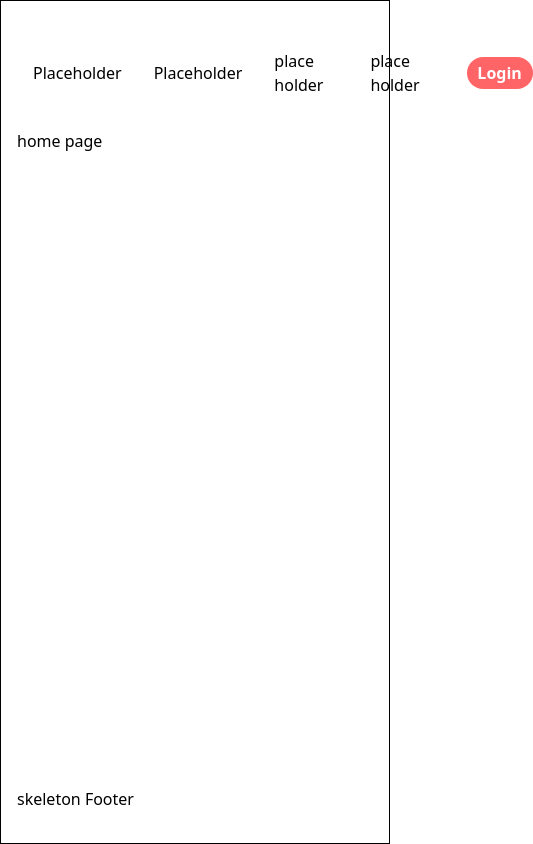
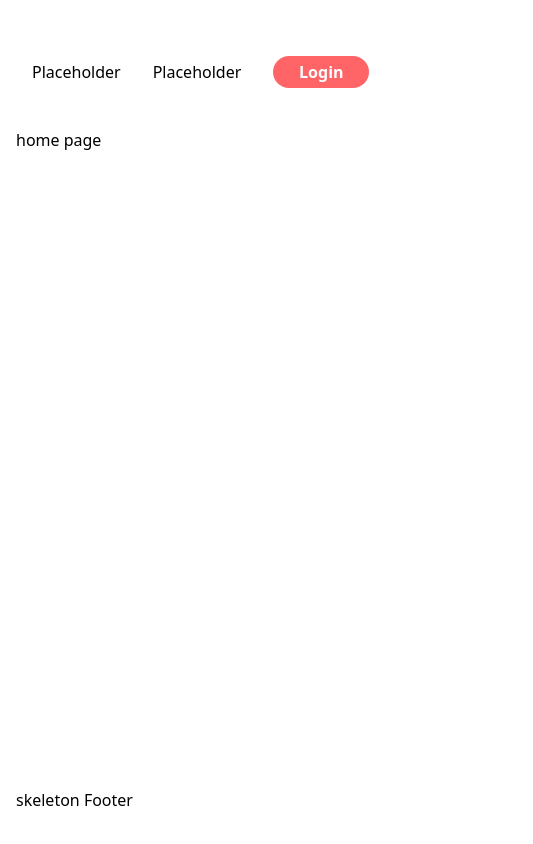
Before and after one commit to William-Ta0/H4H, a React (Vite) app in the folder app/: page / in a window 390 px wide. Shown: the whole page, 533 px wide, since content can reach past the window. Built offline with nearby package versions, Linux system fonts and the light colour scheme.

Commit message:
header base implemented

```diff
--- a/app/src/components/Header.tsx
+++ b/app/src/components/Header.tsx
@@ -10,19 +10,21 @@ interface HeaderProps {
 export const Header: React.FC<HeaderProps> = ({children}) => {
 
     return (
-        <div className="h-full flex flex-col justify-center iterms-center ">
-            <div className = "flex flex-row justify-between items-center   ">
+        <div className="h-full flex flex-col justify-center iterms-center  ">
+            <div className = "flex flex-row justify-between items-center ">
                 <div className="h-full flex flex-row justify-around items-center space-x-8  mx-4 " >
                     <div>Placeholder </div>
                     <div>Placeholder</div>
                 </div>
 
-                    <div className=" h-full  flex flex-grow justify-center items-center hidden md:flex ">
+                    <div className=" h-full  flex flex-grow justify-center items-center hidden md:flex">
                         <SearchInput/>
                     </div>
-                <div className="h-full flex flex-row justify-between items-center  space-x-8 mx-4" >
-                    <div> place holder</div>
-                    <div> place holder</div>
+                <div className="h-full hidden sm:flex flex-row justify-between items-center  space-x-8 mx-4" >
+                        <div> place holder</div>
+                        <div> place holder</div>
+                </div>
+                <div className='h-full flex flex-row justify-center items-center space-x-8 mx-4'>
                     <Button title={"login"} to={""}/>
                 </div>
 
--- a/app/src/components/SearchInput/SearchInput.tsx
+++ b/app/src/components/SearchInput/SearchInput.tsx
@@ -23,7 +23,7 @@ export default function SearchInput() {
 
 
     return (
-        <div className=" h-12 w-[70%] flex flex-row rounded-full  border "
+        <div className=" h-12 min-w-[12rem] w-[70%] flex flex-row rounded-full  border "
              onMouseEnter={(e)=> mouseEnter(e,"Search what we are looking for?")}
              onMouseLeave={mouseLeave}
         >
--- a/app/src/components/layouts/MainLayout.tsx
+++ b/app/src/components/layouts/MainLayout.tsx
@@ -8,7 +8,7 @@ export default function  MainLayout (){
     return(
         <>
         {/* Main Layout */}
-        <div className="h-screen flex flex-col p-4 border">
+        <div className="h-screen flex flex-col p-4 overflow-hidden">
             {/* Header */}
             <div className="h-28 flex-none ">
                 <Header/>
```
